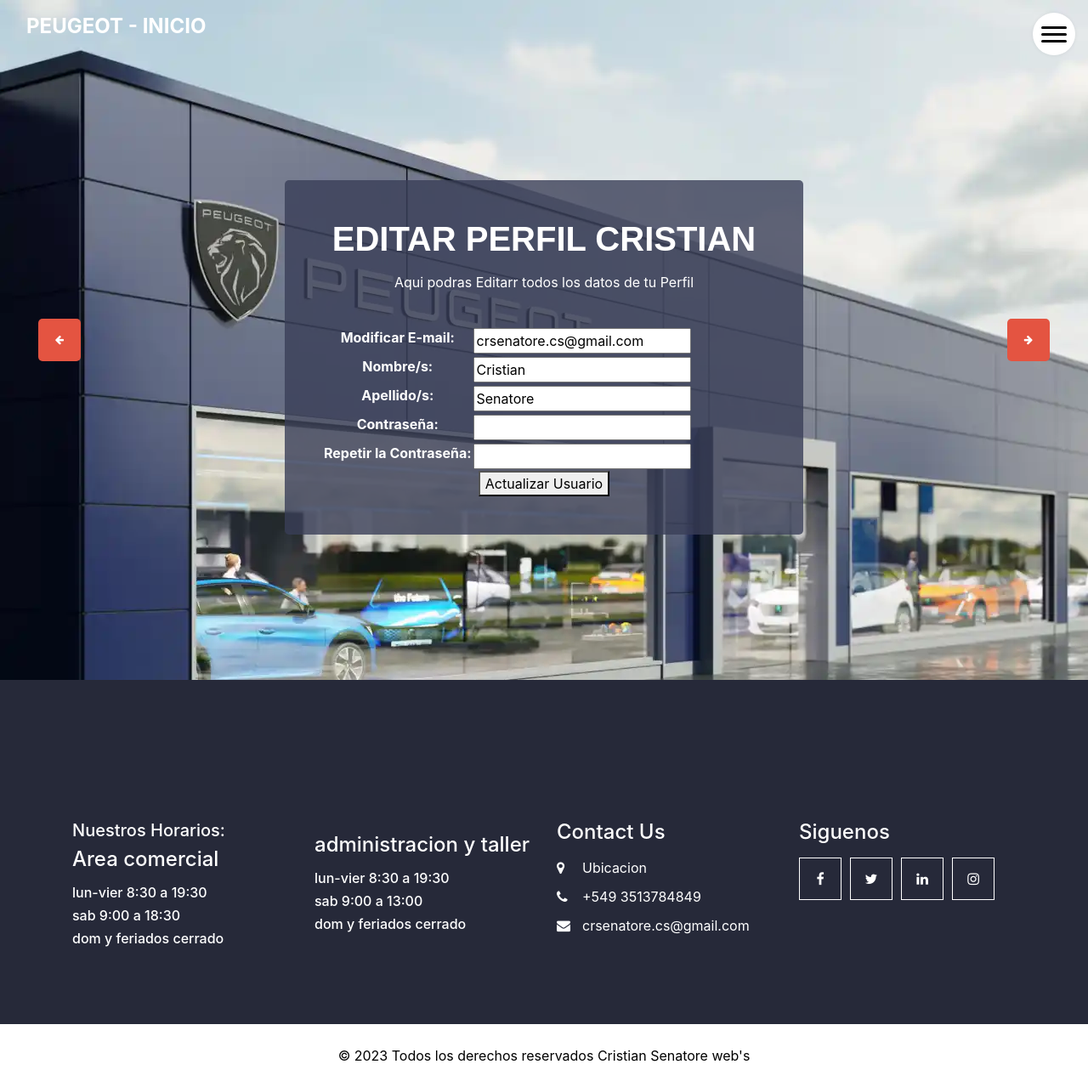
After one commit to CristianSenatore1/TrabajoFinal-Senatore-comision43865, a Django app: page /aplicacion/editar_perfil/ in a window 1280 px wide. The commit adds this page. Shown: the whole page at 85% size. Run offline with Django 4.2, Linux system fonts and the light colour scheme; a user stored in the database is signed in; some libraries are stand-ins or nearby versions.

Commit message:
previo entrega

```diff
--- a/aplicacion/admin.py
+++ b/aplicacion/admin.py
@@ -1,9 +1,10 @@
 from django.contrib import admin
-from .models import Administracion, Service, Nuevos, Usados
+from .models import Administracion, Service, Nuevos, Usados, Contacto, Avatar
 
 # Register your models here.
 admin.site.register(Administracion)
 admin.site.register(Service)
 admin.site.register(Nuevos)
 admin.site.register(Usados)
-# admin.site.register(Contacto)
+admin.site.register(Contacto)
+admin.site.register(Avatar)
--- a/aplicacion/forms.py
+++ b/aplicacion/forms.py
@@ -1,5 +1,7 @@
 from django import forms
 from .models import Usados, Nuevos, Service, Administracion, Contacto
+from django.contrib.auth.forms import UserCreationForm
+from django.contrib.auth.models import User
 
 class ContactoForm(forms.ModelForm):
 
@@ -26,3 +28,19 @@ class AdministracionForm(forms.ModelForm):
     class Meta:
         model = Administracion
         fields = '__all__'
+
+class UserEditForm(UserCreationForm):
+    email =forms.EmailField(label="Modificar E-mail")
+    password1 = forms.CharField(label= "Contraseña",widget=forms.PasswordInput)
+    password2 = forms.CharField(label= "Repetir la Contraseña",widget=forms.PasswordInput)
+    first_name = forms.CharField(label= "Nombre/s", max_length=50, required=False)
+    last_name = forms.CharField(label= "Apellido/s", max_length=50, required=False)
+
+    class Meta:
+        model = User
+        fields = ['email','first_name','last_name','password1',"password2"]
+        help_texts = {k:"" for k in fields}
+
+
+class AvatarFormulario(forms.Form):
+    imagen = forms.ImageField(required=True)
--- a/aplicacion/templates/aplicacion/administracion.html
+++ b/aplicacion/templates/aplicacion/administracion.html
@@ -66,6 +66,8 @@
                 <a href="{% url 'nuevos'%}">Nuevos</a>
                 <a href="{% url 'administracion'%}">Administracion</a>
                 <h2 style="color:green">Bienvenid@ {{user.username|upper}}</h2>
+                <div class="text-center">
+                  <img src="{{request.session.avatar}}" height="40px" weight="40px"/>
                 <a href="{% url 'logout'%}">Logout</a>
 
 
--- a/aplicacion/templates/aplicacion/base.html
+++ b/aplicacion/templates/aplicacion/base.html
@@ -67,6 +67,9 @@
                 <a href="{% url 'nuevos'%}">Nuevos</a>
                 <a href="{% url 'administracion'%}">Administracion</a>
                 <h2 style="color:green">Bienvenid@ {{user.username|upper}}</h2>
+                <div class="text-center">
+                  <img src="{{request.session.avatar}}" height="40px" weight="40px"/>
+                </div>
                 <a href="{% url 'logout'%}">Logout</a>
 
 
--- /dev/null
+++ b/aplicacion/templates/aplicacion/editarPerfil.html
@@ -0,0 +1,27 @@
+{% extends 'aplicacion/administracion.html' %}
+{% load static %}
+{% block contenido %}
+    <div class="detail-box">
+      <div class="col-md-8 col-lg-6 mx-auto">
+        <div class="inner_detail-box">
+          <h1>
+            Editar Perfil {{usuario}}<br>
+
+          </h1>
+          <p>
+            Aqui podras Editarr todos los datos de tu Perfil
+          </p>
+          <br>
+          <form action="" mrthod="POST">
+            {% csrf_token %}
+            <table>
+            {{ form.as_table}}
+            </table>
+            <button type="submit"> Actualizar Usuario</button>
+           </form>
+        </div>
+      </div>
+    </div>
+  </section>
+  <body>
+{% endblock contenido%}
--- a/aplicacion/urls.py
+++ b/aplicacion/urls.py
@@ -34,5 +34,8 @@ urlpatterns = [
     path('logout', LogoutView.as_view(template_name="aplicacion/logout.html"), name='logout'),
     path('register/', register, name='register'),
 
+    path('editar_perfil/', editarPerfil, name='editar_perfil/'),
+    path('agregar_avatar/', agregarAvatar, name='agregar_avatar'),
+
 
 ]
--- a/aplicacion/views.py
+++ b/aplicacion/views.py
@@ -1,7 +1,7 @@
 from django.shortcuts import render, redirect
 from django.http import HttpResponse
 from django.urls import reverse_lazy
-from .models import Nuevos ,Usados ,Service , Administracion
+from .models import Avatar, Nuevos ,Usados ,Service , Administracion
 from .forms import *
 from django.views.generic import ListView
 from django.views.generic import CreateView
@@ -11,6 +11,7 @@ from django.views.generic import DeleteView
 from django.contrib.auth.forms import AuthenticationForm, UserCreationForm
 from django.contrib.auth import authenticate, login, logout
 from django.contrib.auth.mixins import LoginRequiredMixin
+from django.contrib.auth.decorators import login_required
 
 #-----------------------
 
@@ -123,3 +124,45 @@ def register (request):
         form = UserCreationForm()
 
     return render (request, 'aplicacion/registro.html',{"form":form})
+
+
+@login_required
+def editarPerfil(request):
+    usuario = request.user
+    if request.method == "POST":
+        form = UserEditForm(request.POST)
+        if form.is_valid():
+            usuario.email = form.cleaned_data.get('email')
+            usuario.password1 = form.cleaned_data.get('password1')
+            usuario.password2 = form.cleaned_data.get('password2')
+            usuario.first_name = form.cleaned_data.get('first_name')
+            usuario.last_name = form.cleaned_data.get('last_name')
+            usuario.save()
+            return render(request, "aplicacion/base.html", {'mensaje':f"Usuario{usuario.username} actualizado correctamente"})
+        else:
+            return render(request,"aplicacion/editarPerfil.html",{'form':form})
+    else:
+        form = UserEditForm(instance=usuario)
+    return render (request, "aplicacion/editarPerfil.html",{'form':form, 'usuario':usuario.username})
+
+@login_required
+def agregarAvatar(request):
+    if request.method == "POST":
+        form = AvatarFormulario(request.POST, request.FILES)
+        if form.is_valid():
+            u = User.objects.get(username=request.user)
+            avatarViejo = Avatar.objects.filter(user=u)
+            if len(avatarViejo)>0:
+                avatarViejo[0].delete()
+
+            avatar = Avatar(user=u, imagen=form.cleaned_data['imagen'])
+            avatar.save()
+
+            imagen = Avatar.objects.get(user=request.user.id).imagen.url
+            request.session['avatar'] = imagen
+
+            return render(request, "aplicacion/base.html")
+            return render(request,"aplicacion/editarPerfil.html",{'form':form})
+    else:
+        form = AvatarFormulario()
+    return render (request, "aplicacion/agregarAvatar.html",{'form':form})
--- a/proyecto/settings.py
+++ b/proyecto/settings.py
@@ -11,6 +11,7 @@ https://docs.djangoproject.com/en/4.2/ref/settings/
 """
 
 from pathlib import Path
+import os
 
 # Build paths inside the project like this: BASE_DIR / 'subdir'.
 BASE_DIR = Path(__file__).resolve().parent.parent
@@ -125,3 +126,6 @@ DEFAULT_AUTO_FIELD = 'django.db.models.BigAutoField'
 
 LOGIN_URL = 'aplicacion/login/'
 LOGOUT_REDIRECT_URL = '/aplicacion/'
+
+MEDIA_URL = "/media/"
+MEDIA_ROOT = os.path.join(BASE_DIR,"media")
--- a/proyecto/urls.py
+++ b/proyecto/urls.py
@@ -1,7 +1,11 @@
 from django.contrib import admin
 from django.urls import path, include
+from django.conf.urls.static import static
+from proyecto import settings
 
 urlpatterns = [
     path('admin/', admin.site.urls),
     path("aplicacion/", include('aplicacion.urls')),
 ]
+
+urlpatterns+= static(settings.MEDIA_URL,document_root = settings.MEDIA_ROOT)
```
Also changed, not shown: aplicacion/models.py (+9 -0 lines), aplicacion/templates/aplicacion/agregarAvatar.html (added, +21 -0 lines), aplicacion/templates/aplicacion/login.html (+1 -12 lines), aplicacion/migrations/0005_avatar.py (added), autos.db, avatar.jpg (added), media/avatares/avatar.jpg (added), media/avatares/avatar_vS5RGkR.jpg (added).
